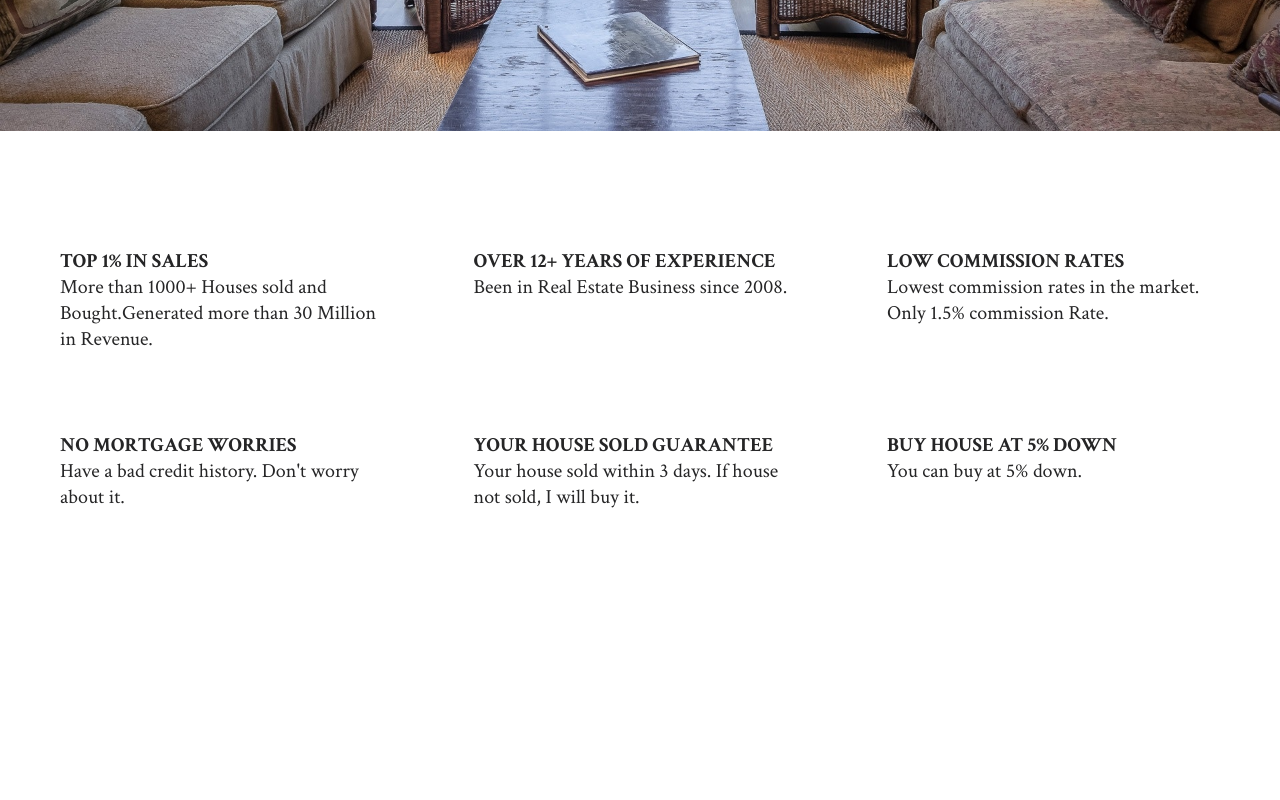
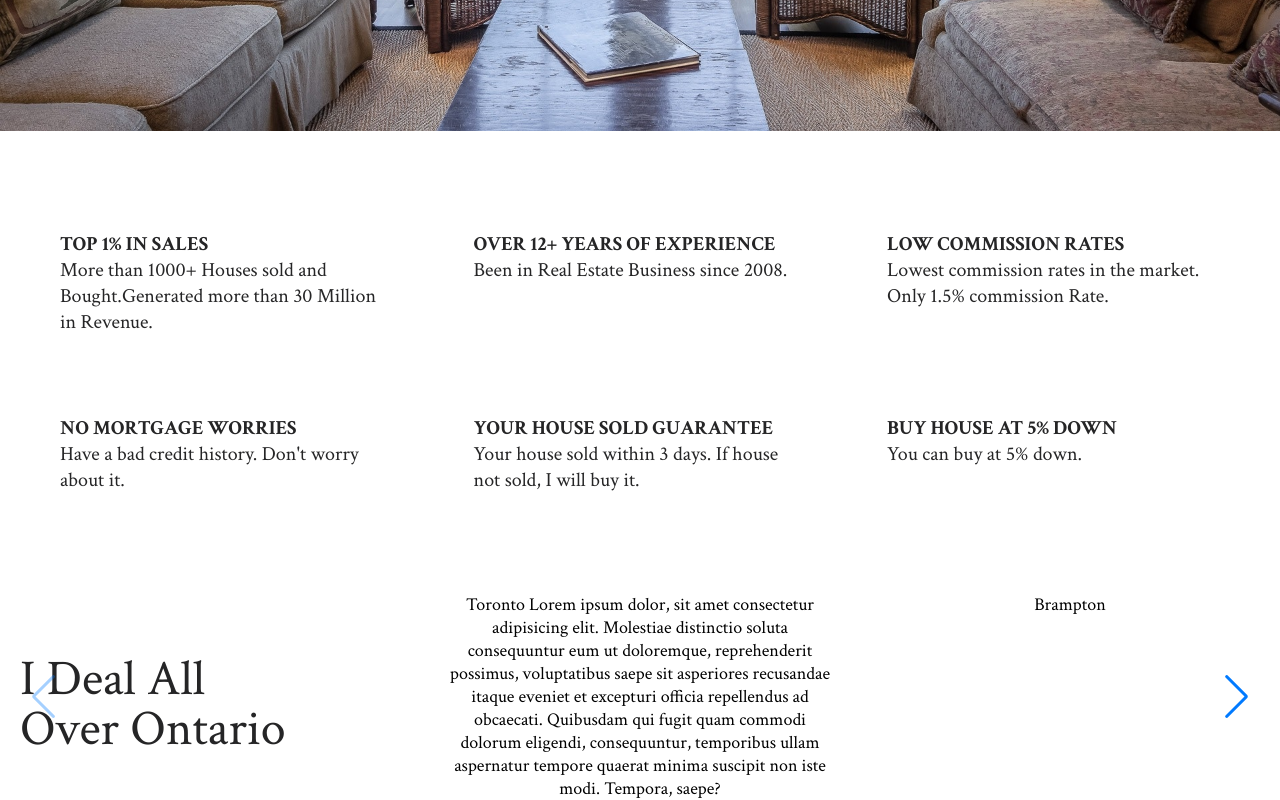
Before and after one commit to HarkiratVirdi/realtor-React, a React (Create React App) app: page / in a window 1280 px wide. Shown: the part 525-1325 px from the top of the page. Before the commit the page ends 1075 px from the top, so only its background shows below. Built offline with nearby package versions, Linux system fonts and the light colour scheme.

Commit message:
carousel made

```diff
--- a/package.json
+++ b/package.json
@@ -10,13 +10,13 @@
     "node-sass": "^4.14.1",
     "react": "^17.0.1",
     "react-dom": "^17.0.1",
-    "react-geocode": "^0.2.3",
     "react-map-gl": "^6.1.8",
     "react-router-dom": "^5.2.0",
     "react-scripts": "4.0.2",
     "react-smooth-scrollbar": "^8.0.6",
     "sass": "^1.32.8",
     "smooth-scrollbar": "^8.6.0",
+    "swiper": "^6.4.15",
     "web-vitals": "^1.0.1"
   },
   "scripts": {
--- /dev/null
+++ b/src/components/Carousel.js
@@ -0,0 +1,44 @@
+import React, {useState} from 'react'
+import SwiperCore, {Lazy, Navigation, Pagination, Scrollbar, A11y} from "swiper";
+import { Swiper, SwiperSlide } from "swiper/react";
+import "swiper/swiper.scss";
+import "swiper/components/navigation/navigation.scss";
+import "swiper/components/pagination/pagination.scss";
+import "swiper/components/scrollbar/scrollbar.scss";
+// import "swiper/components/lazy/lazy";
+SwiperCore.use([Navigation, Pagination, Scrollbar, A11y, Lazy]);
+
+
+const Carousel = () => {
+        return (
+
+          <div className="container carousel mt-xl">
+            <Swiper
+              navigation
+              lazy
+           centeredSlides={true}
+              spaceBetween={50}
+              slidesPerView={3}
+            >
+              <div className="h-1 carousel_line">
+                  <p className="h-2">I Deal all</p>
+                  <p className="h-2">over Ontario</p>
+              </div>
+              <SwiperSlide>
+                Toronto Lorem ipsum dolor, sit amet consectetur adipisicing
+                elit. Molestiae distinctio soluta consequuntur eum ut
+                doloremque, reprehenderit possimus, voluptatibus saepe sit
+                asperiores recusandae itaque eveniet et excepturi officia
+                repellendus ad obcaecati. Quibusdam qui fugit quam commodi
+                dolorum eligendi, consequuntur, temporibus ullam aspernatur
+                tempore quaerat minima suscipit non iste modi. Tempora, saepe?{" "}
+              </SwiperSlide>
+              <SwiperSlide>Brampton</SwiperSlide>
+              <SwiperSlide>Oakville</SwiperSlide>
+              <SwiperSlide>Oven South</SwiperSlide>
+            </Swiper>
+          </div>
+        );
+}
+
+export default Carousel
--- a/src/components/Hero.js
+++ b/src/components/Hero.js
@@ -1,5 +1,4 @@
 import React, { useEffect, useState } from 'react'
-import Geocode from "react-geocode";
 import axios from 'axios';
 import House from '../pexels-pixabay-276551.jpg';
 const Hero = () => {
--- a/src/pages/Home.js
+++ b/src/pages/Home.js
@@ -1,4 +1,5 @@
 import React from 'react'
+import Carousel from '../components/Carousel';
 import Features from '../components/Features';
 import Header from '../components/Header';
 import Hero from '../components/Hero';
@@ -10,6 +11,7 @@ const Home = () => {
             <Header/>
             <Hero/>
             <Features/>
+            <Carousel/>
         </div>
     )
 }
--- a/src/scss/_carousel.scss
+++ b/src/scss/_carousel.scss
@@ -0,0 +1,10 @@
+.carousel{
+
+    &_line{
+        position: absolute;
+        top: 30%;
+        left: 0;
+        width: 100%;
+
+    }
+}
--- a/src/scss/_helper.scss
+++ b/src/scss/_helper.scss
@@ -21,28 +21,28 @@
   margin-top: 3.5rem;
 }
 .mt-xl {
-  margin-top: 6vw;
+  margin-top: 6rem;
 }
 .mb-s {
-  margin-bottom: 1.3vw;
+  margin-bottom: 1.3rem;
 }
 .mb-m {
-  margin-bottom: 2vw;
+  margin-bottom: 2rem;
 }
 .mb-xl {
   margin-bottom: 6rem;
 }
 .mb-l {
-  margin-bottom: 3.5vw;
+  margin-bottom: 3.5rem;
 }
 .ml-s {
-  margin-left: 1vw;
+  margin-left: 1rem;
 }
 .ml-m {
-  margin-left: 2vw;
+  margin-left: 2rem;
 }
 .ml-l {
-  margin-left: 3.5vw;
+  margin-left: 3.5rem;
 }
 .m-hide {
   @media only screen and (max-width: $mobile-breakpoint) {
@@ -72,7 +72,7 @@
 }
 
 .mt-s {
-  margin-top: 1vw;
+  margin-top: 1rem;
 }
 
 .cta-link a{
@@ -111,12 +111,12 @@
 }
 
 .overlay_text {
-  font-size: 10vw;
+  font-size: 10rem;
   color: rgb(20, 20, 20);
   font-weight: 800;
 
   @media only screen and (max-width: $tablet-breakpoint) {
-    font-size: 20vw;
+    font-size: 20rem;
   }
 }
 
@@ -170,3 +170,37 @@
 .align-cen{
     align-items: center;
 }
+
+
+   .swiper-container {
+      width: 100%;
+      height: 100%;
+      display: flex;
+      position: relative;
+      top: 0;
+      align-items: center;
+    }
+
+    .swiper-wrapper{
+      order: 2;
+    }
+
+    .swiper-slide {
+      text-align: center;
+      font-size: 18px;
+      background: #fff;
+      width: 300px;
+      /* Center slide text vertically */
+      display: -webkit-box;
+      display: -ms-flexbox;
+      display: -webkit-flex;
+      display: flex;
+      -webkit-box-pack: center;
+      -ms-flex-pack: center;
+      -webkit-justify-content: center;
+      justify-content: center;
+      -webkit-box-align: center;
+      -ms-flex-align: center;
+      -webkit-align-items: center;
+      align-items: center;
+    }
```
Also changed, not shown: 1 other file (tests, documents, lock files or other folders).
